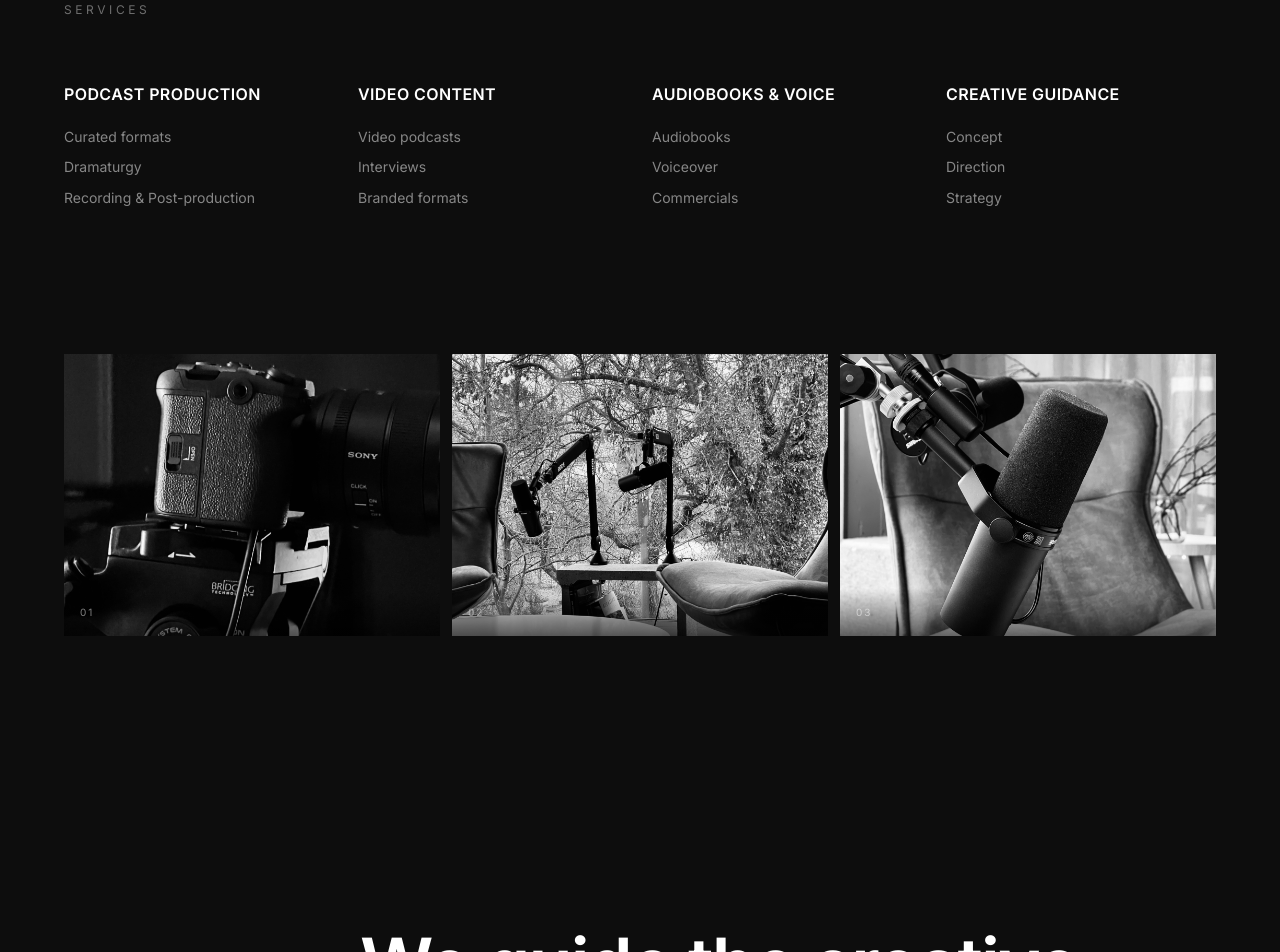
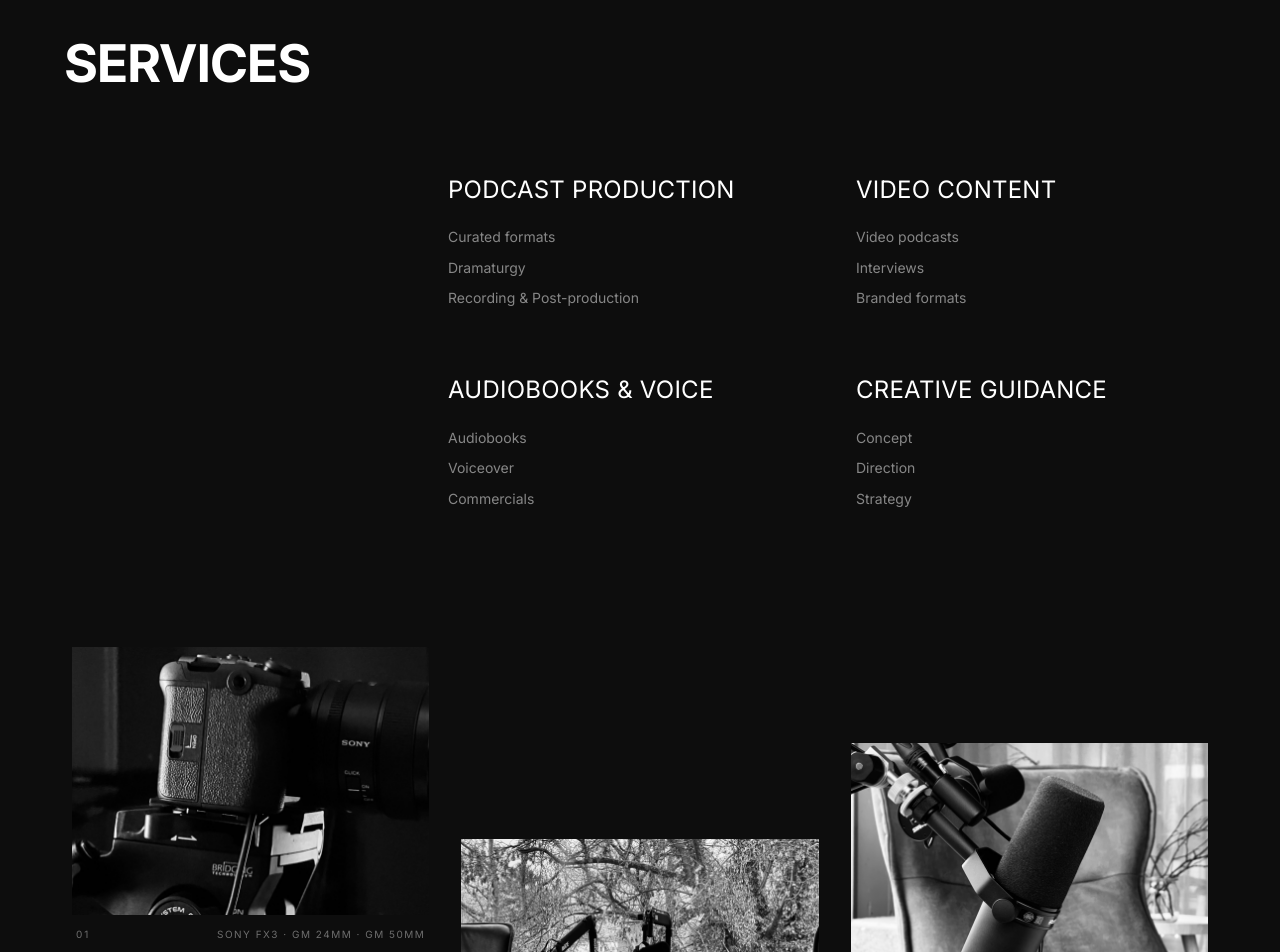
Before and after one commit to alwaysfridaymate/alwaysfridaylive, a Next.js app: page / in a window 1280 px wide. Shown: the part 1960-2912 px from the top of the page. Built offline with nearby package versions, Linux system fonts and the light colour scheme.

Commit message:
Services: 52px headline, 2x2 grid with 1/3 offset, staggered image blocks

```diff
--- a/src/app/page.tsx
+++ b/src/app/page.tsx
@@ -140,53 +140,78 @@ function About() {
 
 /* ─── SERVICES (WHAT) ─── */
 function Services() {
-  const services = [
-    {
-      title: "Podcast Production",
-      items: ["Curated formats", "Dramaturgy", "Recording & Post-production"],
-    },
-    {
-      title: "Video Content",
-      items: ["Video podcasts", "Interviews", "Branded formats"],
-    },
-    {
-      title: "Audiobooks & Voice",
-      items: ["Audiobooks", "Voiceover", "Commercials"],
-    },
-    {
-      title: "Creative Guidance",
-      items: ["Concept", "Direction", "Strategy"],
-    },
-  ];
-
   return (
-    <section id="services" className="relative py-16 md:py-24 lg:py-32">
-      <div className="px-6 md:px-12 lg:px-16 max-w-[1920px] mx-auto">
-        <p className="text-[10px] md:text-xs tracking-[0.3em] text-white/40 uppercase mb-12 md:mb-16">
+    <section id="services" className="relative py-24 md:py-32 lg:py-40">
+      {/* Headline — same as About: left-aligned, 3/4 width, 52px, bold, uppercase */}
+      <div className="px-6 md:px-12 lg:px-16 max-w-[1920px] mx-auto mb-16 md:mb-20">
+        <div className="grid grid-cols-1 lg:grid-cols-4">
+          <div className="lg:col-span-3">
+            <h2 className="text-[32px] md:text-[42px] lg:text-[52px] font-bold leading-[1.15] tracking-tight text-white uppercase">
               Services
-        </p>
-
-        <div className="grid grid-cols-1 sm:grid-cols-2 lg:grid-cols-4 gap-10 md:gap-8 lg:gap-6">
-          {services.map((service) => (
-            <div key={service.title}>
-              <h3 className="text-sm md:text-base font-semibold tracking-wide uppercase text-white mb-5">
-                {service.title}
-              </h3>
-              <ul className="space-y-2">
-                {service.items.map((item) => (
-                  <li key={item} className="text-sm text-white/50 leading-relaxed">
-                    {item}
-                  </li>
-                ))}
-              </ul>
+            </h2>
           </div>
-          ))}
         </div>
       </div>
 
-      {/* Services Image Grid */}
-      <div className="mt-20 md:mt-28 lg:mt-36 px-6 md:px-12 lg:px-16 max-w-[1920px] mx-auto">
-        <div className="grid grid-cols-1 md:grid-cols-3 gap-4 md:gap-3">
+      {/* 4 service blocks — 2/3 width, 1/3 offset (1 blank + 2 content cols), 2 rows × 2 items */}
+      <div className="px-6 md:px-12 lg:px-16 max-w-[1920px] mx-auto mb-24 md:mb-32">
+        <div className="grid grid-cols-1 lg:grid-cols-3">
+          {/* Blank spacer column */}
+          <div className="hidden lg:block" />
+          {/* 2-column content area */}
+          <div className="lg:col-span-2">
+            {/* Row 1 */}
+            <div className="grid grid-cols-1 sm:grid-cols-2 gap-x-12 gap-y-12 md:gap-y-16">
+              <div>
+                <h3 className="text-[24px] font-normal leading-[1.35] tracking-[0.01em] text-white uppercase mb-5">
+                  Podcast Production
+                </h3>
+                <ul className="space-y-2">
+                  <li className="text-sm text-white/50 leading-relaxed">Curated formats</li>
+                  <li className="text-sm text-white/50 leading-relaxed">Dramaturgy</li>
+                  <li className="text-sm text-white/50 leading-relaxed">Recording &amp; Post-production</li>
+                </ul>
+              </div>
+              <div>
+                <h3 className="text-[24px] font-normal leading-[1.35] tracking-[0.01em] text-white uppercase mb-5">
+                  Video Content
+                </h3>
+                <ul className="space-y-2">
+                  <li className="text-sm text-white/50 leading-relaxed">Video podcasts</li>
+                  <li className="text-sm text-white/50 leading-relaxed">Interviews</li>
+                  <li className="text-sm text-white/50 leading-relaxed">Branded formats</li>
+                </ul>
+              </div>
+              <div>
+                <h3 className="text-[24px] font-normal leading-[1.35] tracking-[0.01em] text-white uppercase mb-5">
+                  Audiobooks &amp; Voice
+                </h3>
+                <ul className="space-y-2">
+                  <li className="text-sm text-white/50 leading-relaxed">Audiobooks</li>
+                  <li className="text-sm text-white/50 leading-relaxed">Voiceover</li>
+                  <li className="text-sm text-white/50 leading-relaxed">Commercials</li>
+                </ul>
+              </div>
+              <div>
+                <h3 className="text-[24px] font-normal leading-[1.35] tracking-[0.01em] text-white uppercase mb-5">
+                  Creative Guidance
+                </h3>
+                <ul className="space-y-2">
+                  <li className="text-sm text-white/50 leading-relaxed">Concept</li>
+                  <li className="text-sm text-white/50 leading-relaxed">Direction</li>
+                  <li className="text-sm text-white/50 leading-relaxed">Strategy</li>
+                </ul>
+              </div>
+            </div>
+          </div>
+        </div>
+      </div>
+
+      {/* Image blocks — 3 columns, each 1/3 width, staggered vertical positions */}
+      <div className="px-6 md:px-12 lg:px-16 max-w-[1920px] mx-auto">
+        <div className="grid grid-cols-1 md:grid-cols-3 gap-6 md:gap-4 md:items-start">
+          {/* Image 01 — highest */}
+          <div className="md:mt-0 p-2">
             <div className="relative aspect-[4/3] overflow-hidden">
               <Image
                 src="/images/camera.jpg"
@@ -195,10 +220,14 @@ function Services() {
                 className="object-cover grayscale"
                 sizes="(max-width: 768px) 100vw, 33vw"
               />
-            <div className="absolute bottom-0 left-0 right-0 p-4 bg-gradient-to-t from-black/60 to-transparent">
-              <p className="text-[10px] tracking-[0.2em] text-white/50 uppercase">01</p>
+            </div>
+            <div className="flex items-baseline justify-between mt-3 px-1">
+              <p className="text-[10px] tracking-[0.2em] text-white/40 uppercase">01</p>
+              <p className="text-[10px] tracking-[0.15em] text-white/40 uppercase">Sony FX3 · GM 24mm · GM 50mm</p>
             </div>
           </div>
+          {/* Image 02 — lowest */}
+          <div className="md:mt-48 p-2">
             <div className="relative aspect-[4/3] overflow-hidden">
               <Image
                 src="/images/studio.jpg"
@@ -207,10 +236,14 @@ function Services() {
                 className="object-cover grayscale"
                 sizes="(max-width: 768px) 100vw, 33vw"
               />
-            <div className="absolute bottom-0 left-0 right-0 p-4 bg-gradient-to-t from-black/60 to-transparent">
-              <p className="text-[10px] tracking-[0.2em] text-white/50 uppercase">02</p>
+            </div>
+            <div className="flex items-baseline justify-between mt-3 px-1">
+              <p className="text-[10px] tracking-[0.2em] text-white/40 uppercase">02</p>
+              <p className="text-[10px] tracking-[0.15em] text-white/40 uppercase">Description</p>
             </div>
           </div>
+          {/* Image 03 — mid-low */}
+          <div className="md:mt-24 p-2">
             <div className="relative aspect-[4/3] overflow-hidden">
               <Image
                 src="/images/mic.jpg"
@@ -219,8 +252,10 @@ function Services() {
                 className="object-cover grayscale"
                 sizes="(max-width: 768px) 100vw, 33vw"
               />
-            <div className="absolute bottom-0 left-0 right-0 p-4 bg-gradient-to-t from-black/60 to-transparent">
-              <p className="text-[10px] tracking-[0.2em] text-white/50 uppercase">03</p>
+            </div>
+            <div className="flex items-baseline justify-between mt-3 px-1">
+              <p className="text-[10px] tracking-[0.2em] text-white/40 uppercase">03</p>
+              <p className="text-[10px] tracking-[0.15em] text-white/40 uppercase">Description</p>
             </div>
           </div>
         </div>
```
Lines whose indentation alone changed are shown as unchanged.
